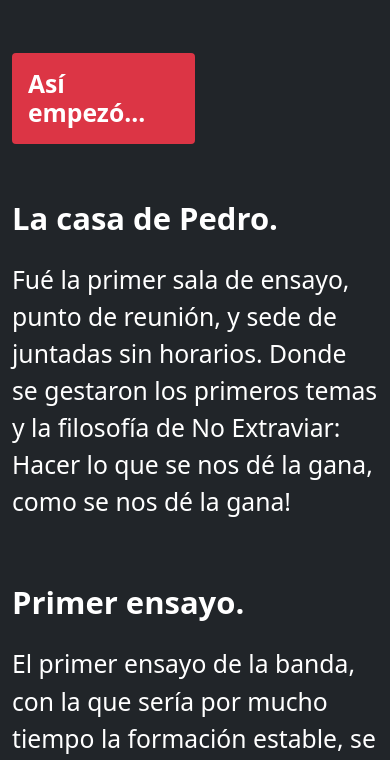
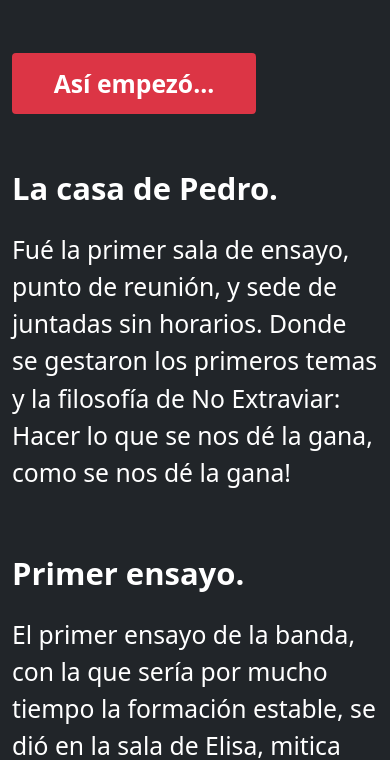
Before and after one commit to AgustinCiano/noExtraviarBootstrap, a plain HTML site: page paginas/historias.html in a window 390 px wide. Shown: the part 93-853 px from the top of the page. Drawn offline with Linux system fonts and the light colour scheme.

Commit message:
Mejora responsive

```diff
--- a/paginas/historias.html
+++ b/paginas/historias.html
@@ -55,7 +55,7 @@
 
 
   <div class="Tag container">
-    <h2 class="mt-5 col-6 col-lg-3 col-xxl-3 fw-bold fs-2 p-3 bg-danger text-white rounded d-flex justify-content-center">Así empezó...</h2>
+    <h2 class="mt-5 col-8 col-lg-3 col-xxl-3 fw-bold fs-2 p-3 bg-danger text-white rounded d-flex justify-content-center">Así empezó...</h2>
   </div>
 
 
```
